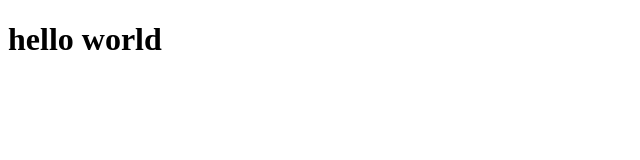
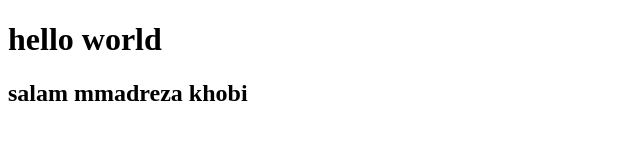
Before and after one commit to arianSefatDeveloper/github-test, a plain HTML site: page index.html in a window 1280 px wide. Shown: the whole page, without its empty margins (0-640 px from the left). Drawn offline with Linux system fonts and the light colour scheme.

Commit message:
added h2

```diff
--- a/index.html
+++ b/index.html
@@ -8,6 +8,7 @@
 </head>
 <body>
     <h1>hello world </h1>
+    <h2>salam mmadreza khobi </h2>
 
 
 </body>
```
